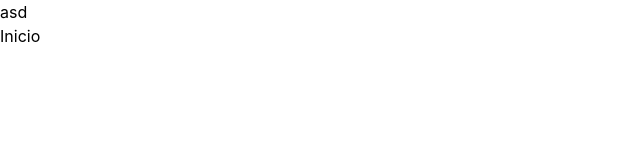
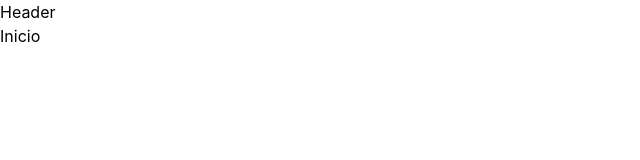
Before and after one commit to LeonardoMuranodev/tienda_online_videojuegos, a React (Vite) app: page / in a window 1280 px wide. Shown: the top 160 px of the page, without its empty margins (0-640 px from the left). Built offline with nearby package versions, Linux system fonts and the light colour scheme.

Commit message:
feat: implementar elemento Header en App.jsx

```diff
--- a/src/App.jsx
+++ b/src/App.jsx
@@ -9,12 +9,13 @@ import DetalleProducto from './pages/DetalleProducto.jsx'
 import Carrito from './pages/Carrito.jsx'
 import Contacto from './pages/Contacto.jsx'
 import Error404 from './pages/Error404.jsx'
+import Header from './components/Header.jsx'
 
 function App() {
 
   return (
     <>
-    <h1>asd</h1>
+    <Header/>
     <Routes>
       <Route path='/' element={<Inicio/>}/>
       <Route path='/catalogo' element={<Productos/>}/>
```
